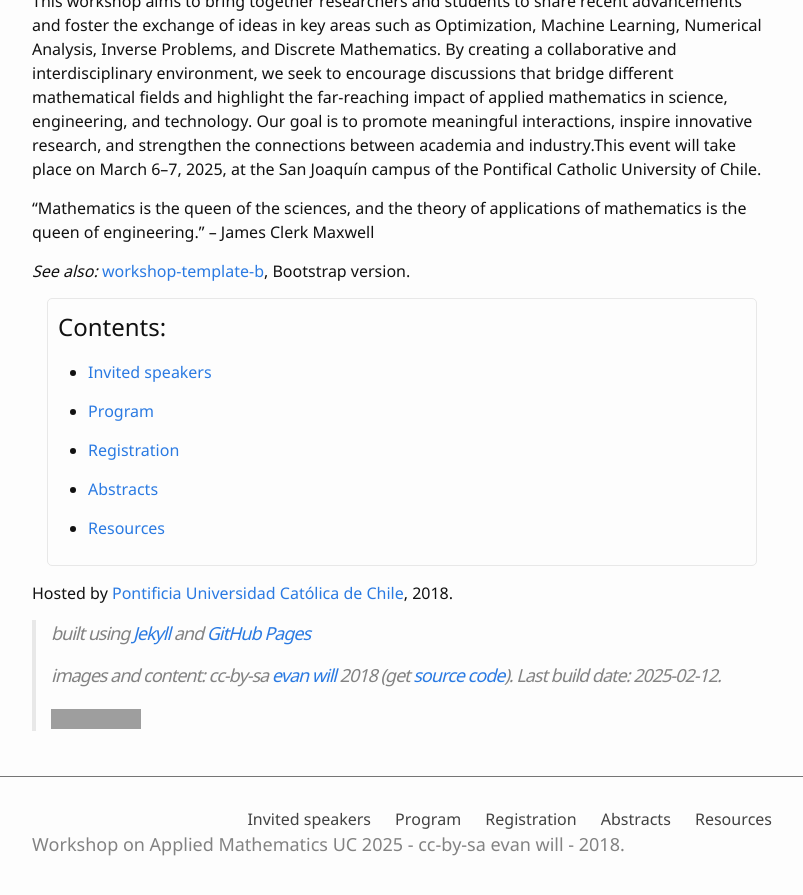
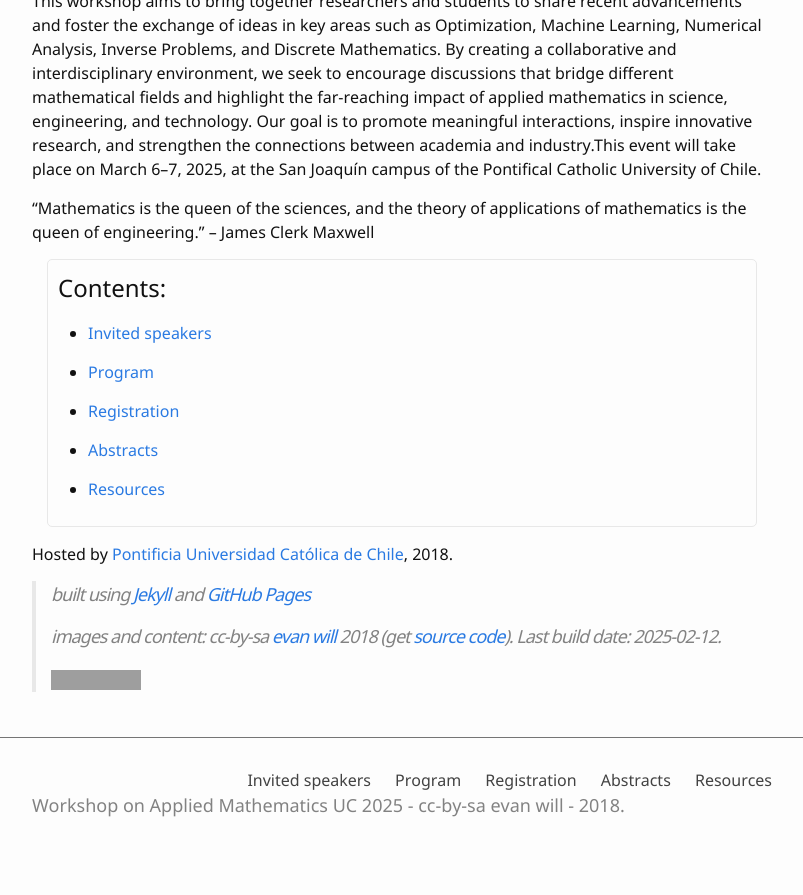
Before and after one commit to AppliedMathUC/workshop-applied-math-2025, a Jekyll site: the page built from index.md, in a window 1280 px wide and 900 px high, scrolled down 609 px. Shown: the top 895 px of the window, without its empty margins (238-1041 px from the left). Built offline with Jekyll 4.4.1, drawn with Linux system fonts in a browser that asks for light colours; after the commit the page ends 1473 px from its top, so only the background shows below that; grey boxes are pictures that could not be loaded.

Commit message:
Update index.md

```diff
--- a/index.md
+++ b/index.md
@@ -11,8 +11,6 @@ This is an initiative of the PhD students in Mathematics: Cristhian Núñez, Bor
 This workshop aims to bring together researchers and students to share recent advancements and foster the exchange of ideas in key areas such as Optimization, Machine Learning, Numerical Analysis, Inverse Problems, and Discrete Mathematics. By creating a collaborative and interdisciplinary environment, we seek to encourage discussions that bridge different mathematical fields and highlight the far-reaching impact of applied mathematics in science, engineering, and technology. Our goal is to promote meaningful interactions, inspire innovative research, and strengthen the connections between academia and industry.This event will take place on March 6–7, 2025, at the San Joaquín campus of the Pontifical Catholic University of Chile.
 
 "Mathematics is the queen of the sciences, and the theory of applications of mathematics is the queen of engineering." – James Clerk Maxwell
-
-*See also:* [workshop-template-b](https://evanwill.github.io/workshop-template-b/), Bootstrap version.
 
 <div class="toc" markdown="1">
 ## Contents:
```
